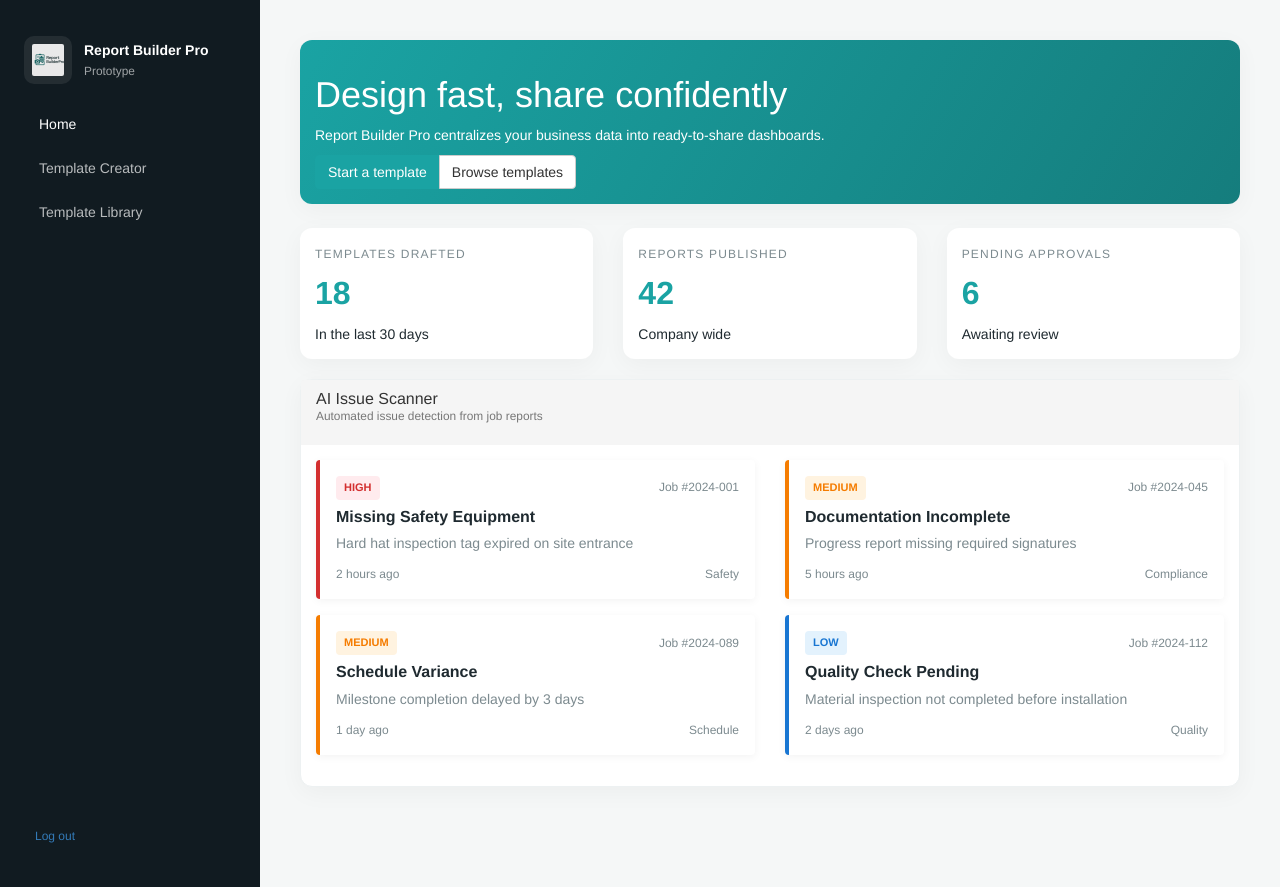
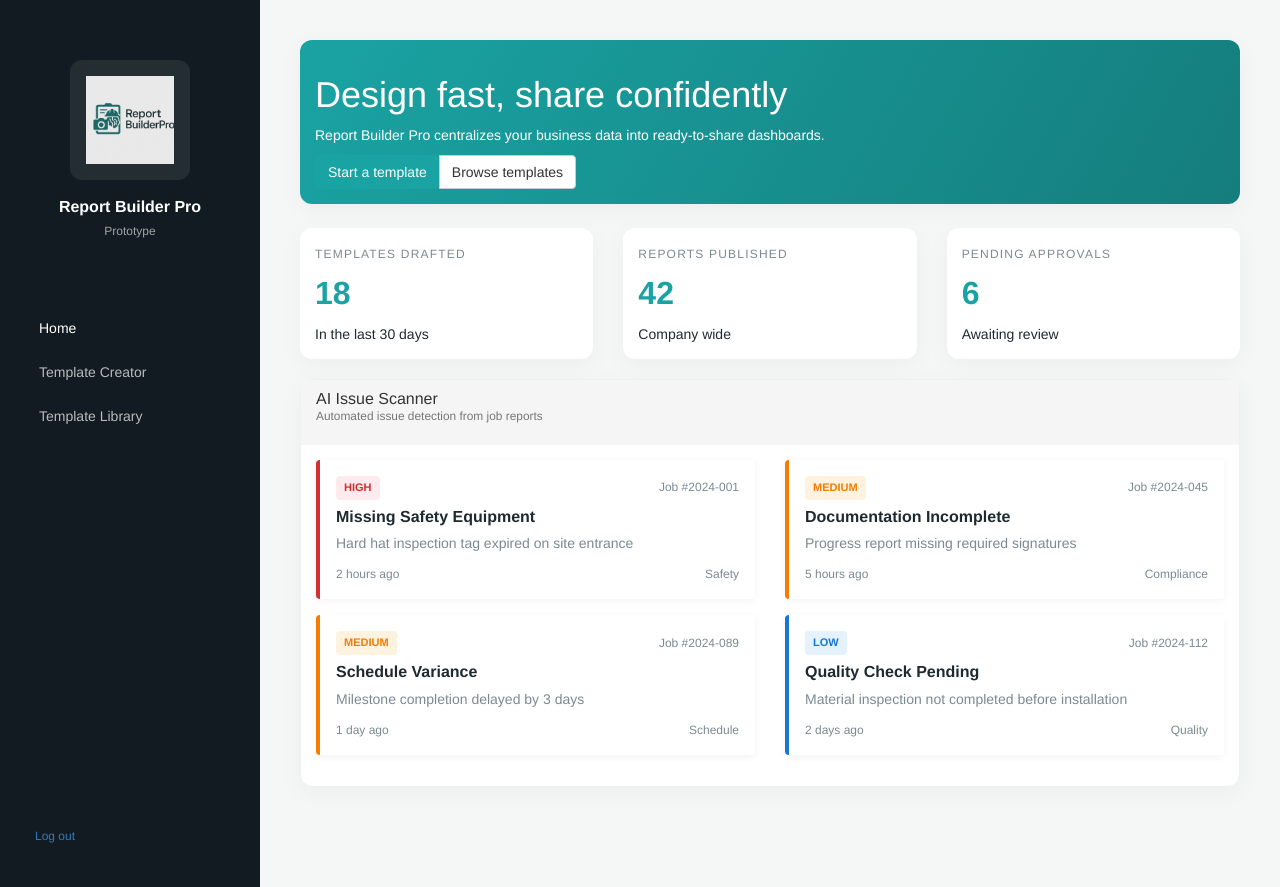
Before and after one commit to derryman/ReportBuilderPro, a React (Vite) app in the folder web/: page /#/ in a window 1280 px wide. Built offline with nearby package versions, Linux system fonts and the light colour scheme.

Commit message:
readjust logo for better fit

```diff
--- a/web/src/components/MainLayout.tsx
+++ b/web/src/components/MainLayout.tsx
@@ -14,7 +14,7 @@ export default function MainLayout() {
       <aside className="rbp-sidebar">
         <NavLink to="/" className="rbp-brand-block">
           <img src={logo} alt="Report Builder Pro logo" />
-          <div>
+          <div className="brand-text">
             <span className="brand-title">Report Builder Pro</span>
             <small className="text-muted">Prototype</small>
           </div>
--- a/web/src/styles/global.css
+++ b/web/src/styles/global.css
@@ -33,28 +33,41 @@ body {
 
 .rbp-brand-block {
   display: flex;
-  gap: 12px;
+  flex-direction: column;
   align-items: center;
+  text-align: center;
   text-decoration: none !important;
+  padding: 24px 12px;
+  margin-bottom: 24px;
 }
 
 .rbp-brand-block img {
-  width: 48px;
-  height: 48px;
+  width: 120px;
+  height: 120px;
   object-fit: contain;
-  border-radius: 10px;
+  border-radius: 12px;
   background: rgba(255, 255, 255, 0.08);
-  padding: 8px;
+  padding: 16px;
+  margin-bottom: 16px;
+}
+
+.rbp-brand-block .brand-text {
+  display: flex;
+  flex-direction: column;
+  align-items: center;
+  gap: 4px;
 }
 
 .rbp-brand-block .brand-title {
   color: #fff;
   font-weight: 600;
+  font-size: 16px;
   display: block;
 }
 
 .rbp-brand-block small {
   color: rgba(255, 255, 255, 0.6);
+  font-size: 12px;
 }
 
 .rbp-nav-stacked {
```
